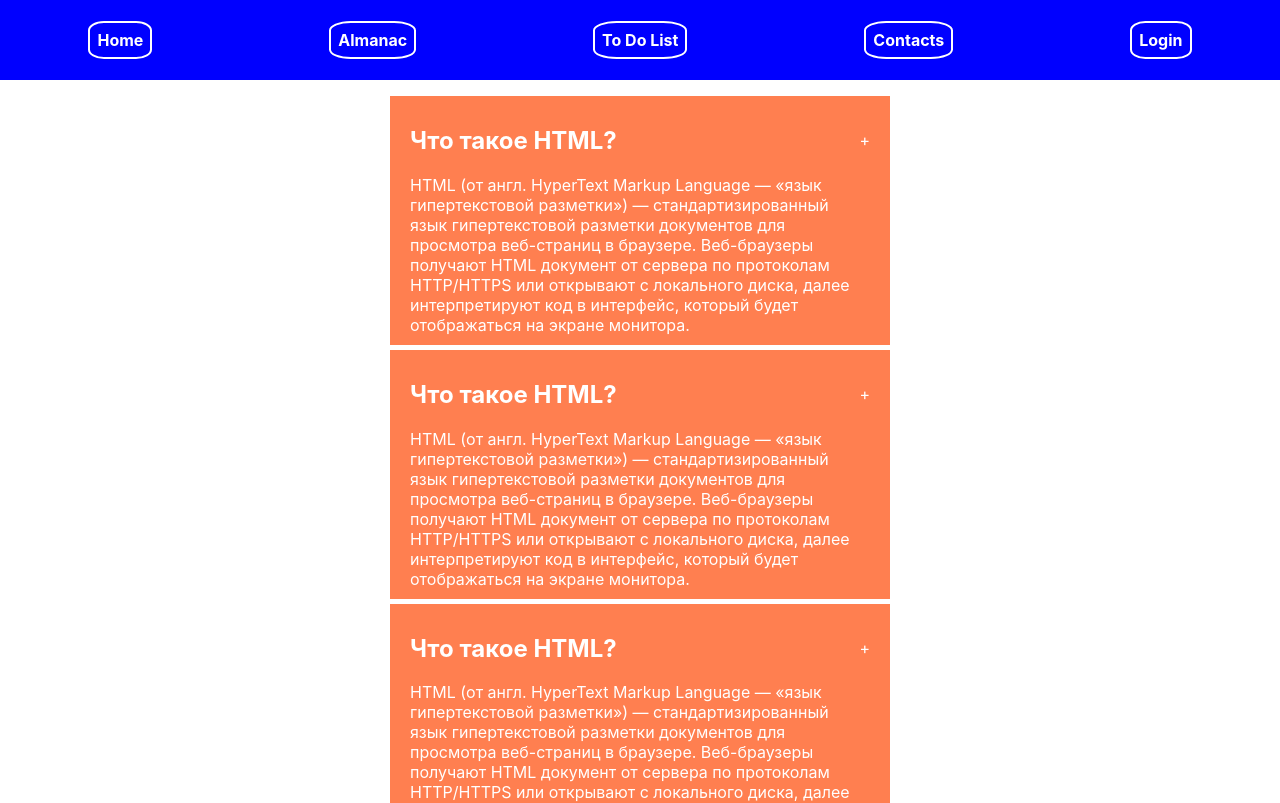
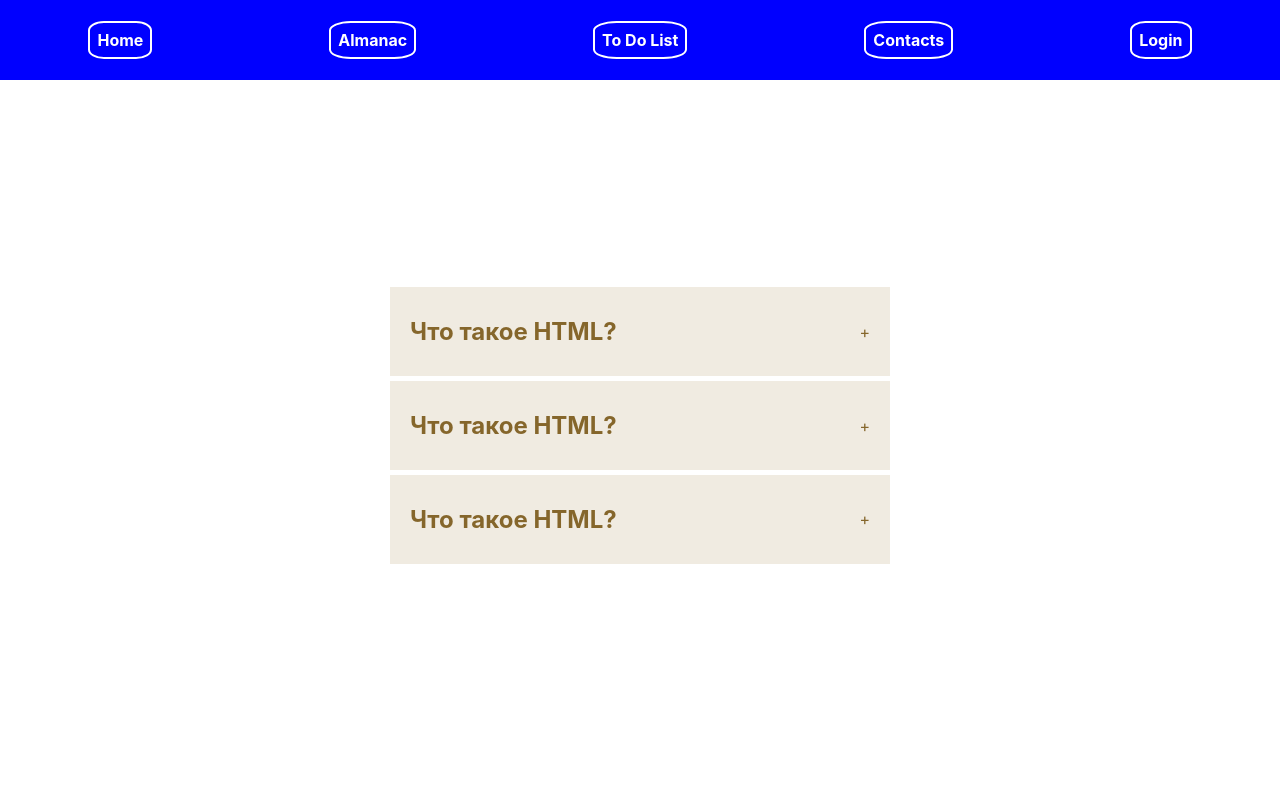
Before and after one commit to Ramil3107/website-react, a React (Create React App) app: page /almanac-html in a window 1280 px wide. Shown: the top 803 px of the page. Built offline with nearby package versions, Linux system fonts and the light colour scheme.

Commit message:
Add collapse effect

```diff
--- a/src/components/content/Almanac/HtmlAlmanac/HtmlAlmanac.jsx
+++ b/src/components/content/Almanac/HtmlAlmanac/HtmlAlmanac.jsx
@@ -1,4 +1,4 @@
-import React from "react";
+import React, { useState } from "react";
 import styles from "./HtmlAlmanac.module.css"
 
 
@@ -17,19 +17,33 @@ const data = [{
 ]
 
 
+
+
+
+
 function HtmlAlmanac(props) {
+
+    const [selected, setSelected] = useState(null)
+
+    const toggle = (i) => {
+        if (selected == i) {
+            return setSelected(null)
+        }
+        setSelected(i)
+    }
+
     return (
 
         <div className={styles.wrapper}>
 
             <div className={styles.accordion}>
-                {data.map((item) => (
+                {data.map((item, i) => (
                     <div className={styles.item}>
-                        <div className={styles.title}>
+                        <div className={styles.title} onClick={() => toggle(i)}>
                             <h2>{item.question}</h2>
-                            <span>+</span>
+                            <span>{selected === i ? "-" : "+"}</span>
                         </div>
-                        <div className={styles.content}>
+                        <div className={selected === i ? [styles.content_show] : [styles.content]}>
                             {item.answer}
                         </div>
                     </div>
--- a/src/components/content/Almanac/HtmlAlmanac/HtmlAlmanac.module.css
+++ b/src/components/content/Almanac/HtmlAlmanac/HtmlAlmanac.module.css
@@ -4,18 +4,28 @@
 
 
 .item {
-background-color: coral;
-margin-bottom: 5px;
-padding: 10px 20px;
+    background-color: #f0ebe1;
+    margin-bottom: 5px;
+    padding: 10px 20px;
 }
 
-.title{
-    color: white;
+.title {
+    color: #85662b;
     display: flex;
     justify-content: space-between;
     align-items: center;
+    cursor: pointer;
 }
 
 .content {
-    color: white;
+    color: #8b7f75;
+    max-height: 0;
+    overflow: hidden;
+    transition: all 0.5s cubic-bezier(0,1,0,1);
 }
+
+.content_show {
+    height: auto;
+    max-height: 999px;
+    transition: all 0,5s cubic-bezier(1,0,1,0)
+}
```
